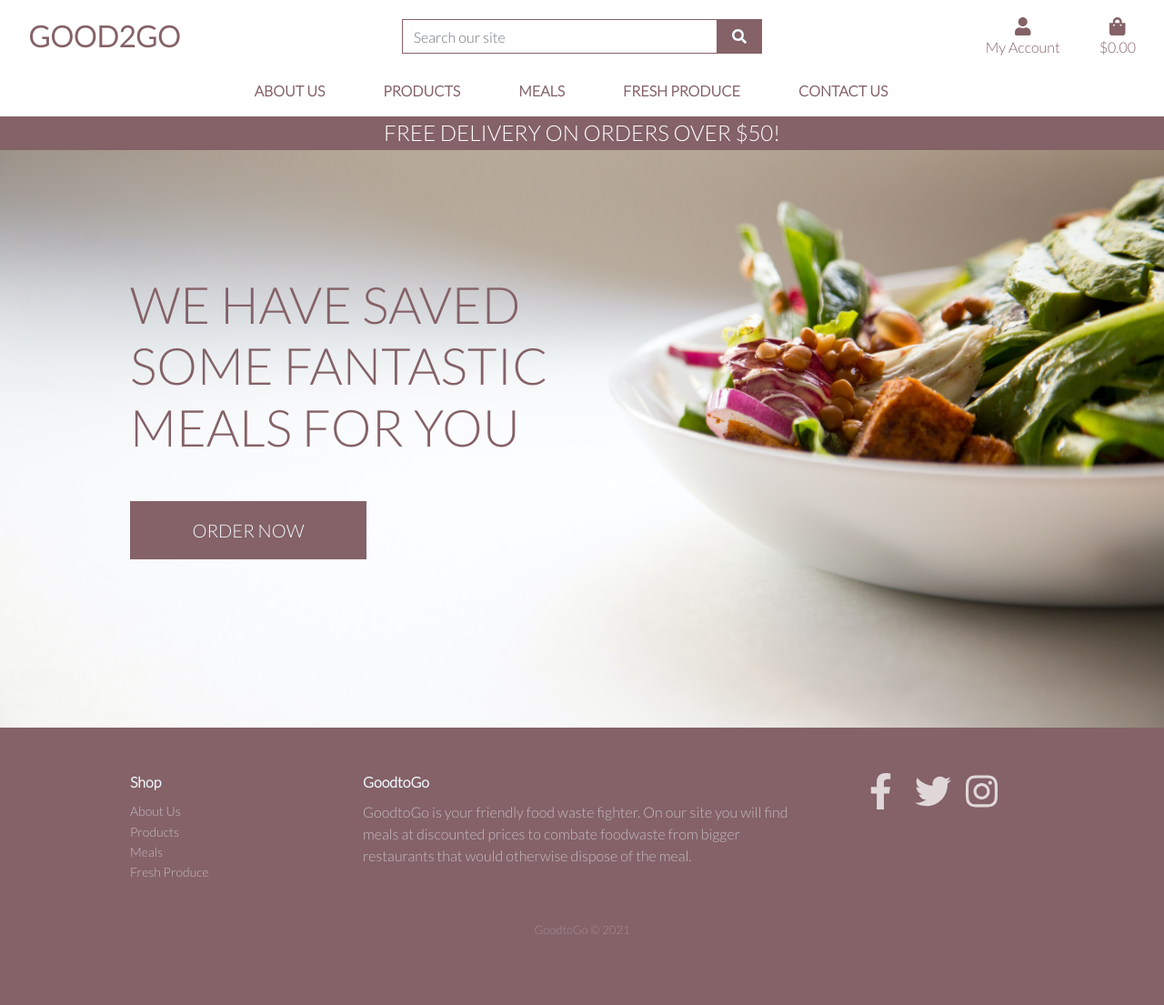
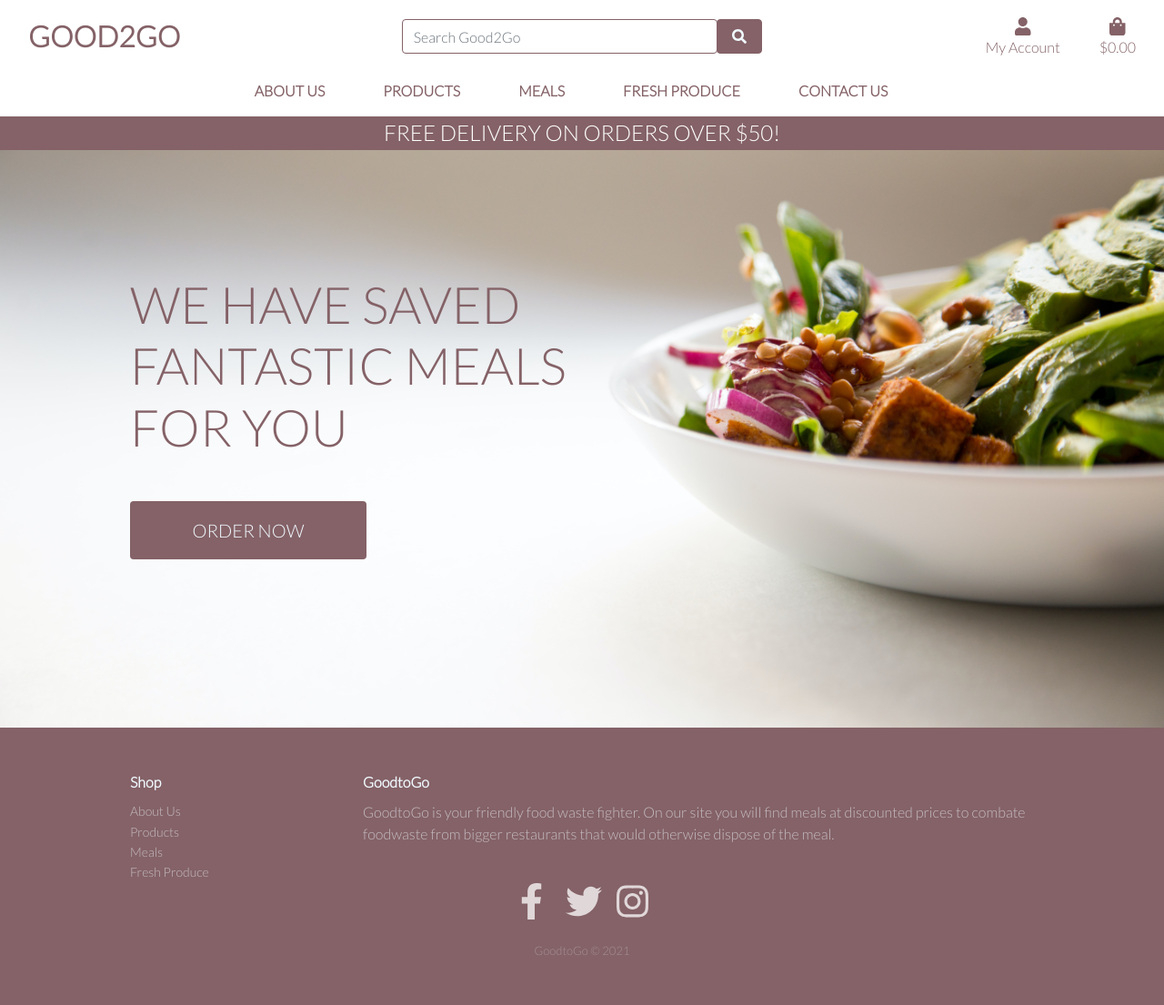
Before and after one commit to dkidanu1/good2go_shop, a Django app: page / in a window 1280 px wide. Shown: the whole page at 91% size. Before the commit the page ends 1027 px from the top, so only its background shows below. Run offline with Django 3.2, Linux system fonts and the light colour scheme; parts of the project's set-up code (start-up, migrations or seed data) failed here and were passed over; some libraries are stand-ins or nearby versions.

Commit message:
Updated Footer styling

```diff
--- a/home/templates/home/index.html
+++ b/home/templates/home/index.html
@@ -14,11 +14,11 @@
         <div class="row h-100">
             <div class="col-7 col-md-6 my-auto">
                 <h1 class="display-4 logo-font text-black">
-                    We have saved some fantastic meals for you
+                    We have saved fantastic meals for you
                 </h1>
                 <div class="my-5">
                     <h4>
-                        <a href="{% url 'products' %}" class="shop-now-button btn btn-lg rounded-0 text-uppercase py-3">Order Now</a>
+                        <a href="{% url 'products' %}" class="shop-now-button btn btn-lg rounded text-uppercase py-3">Order Now</a>
                     </h4>
                 </div>
             </div>
--- a/static/css/base.css
+++ b/static/css/base.css
@@ -52,8 +52,8 @@ body {
 .btn-black:hover,
 .btn-black:active,
 .btn-black:focus {
-    background: #E0C1B3;
-    color: #f0f9ff;
+    background: #f0f9ff;
+    color: #846267;
 }
 
 .text-black {
--- a/templates/base.html
+++ b/templates/base.html
@@ -57,9 +57,9 @@
             <div class="col-12 col-lg-4 my-auto py-1 py-lg-0">
                 <form method="GET" action="{% url 'products' %}">
                     <div class="input-group w-100">
-                        <input class="form-control border border-black rounded-0" type="text" name="q" placeholder="Search our site">
+                        <input class="form-control border border-black rounded" type="text" name="q" placeholder="Search Good2Go">
                         <div class="input-group-append">
-                            <button class="form-control btn btn-black border border-black rounded-0" type="submit">
+                            <button class="form-control btn btn-black border border-black rounded" type="submit">
                                 <span class="icon">
                                     <i class="fas fa-search"></i>
                                 </span>
--- a/templates/includes/footer.html
+++ b/templates/includes/footer.html
@@ -2,7 +2,7 @@
       <footer>
           <div class="container">
               <div class="row">
-                  <div class="col-sm-6 col-md-3 item">
+                  <div class="col-sm-12 col-md-3 item">
                       <h3>Shop</h3>
                       <ul>
                       <li><a href="{% url 'aboutus' %}">About Us</a></li>
@@ -13,11 +13,11 @@
                       </ul>
                   </div>
 
-                  <div class="col-md-6 item text">
+                  <div class="col-md-9 item text">
                       <h3>GoodtoGo</h3>
                       <p>GoodtoGo is your friendly food waste fighter. On our site you will find meals at discounted prices to combate foodwaste from bigger restaurants that would otherwise dispose of the meal.</p>
                   </div>
-                  <div class="col item social">
+                  <div class="col-12 item social">
                       <a href="https://www.facebook.com/toogoodtogoUK/" target="_blank"><i
                               class="fab fa-facebook-f fa-2x"></i></a>
                       <a href="https://twitter.com/TooGoodToGo_UK" target="_blank"><i class="fab fa-twitter fa-2x"></i></a>
```
Also changed, not shown: home/templates/home/aboutus.html (+5 -4 lines).
